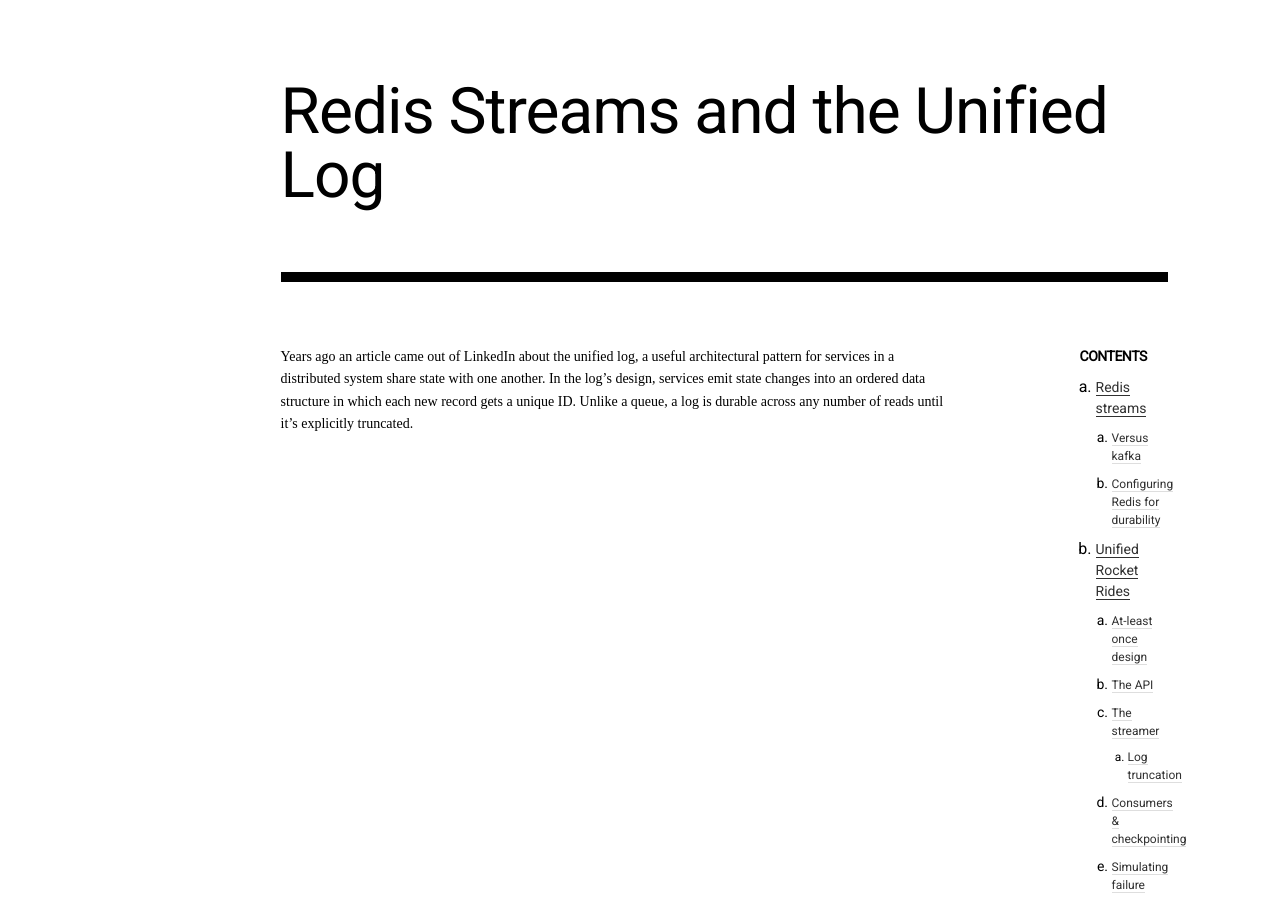
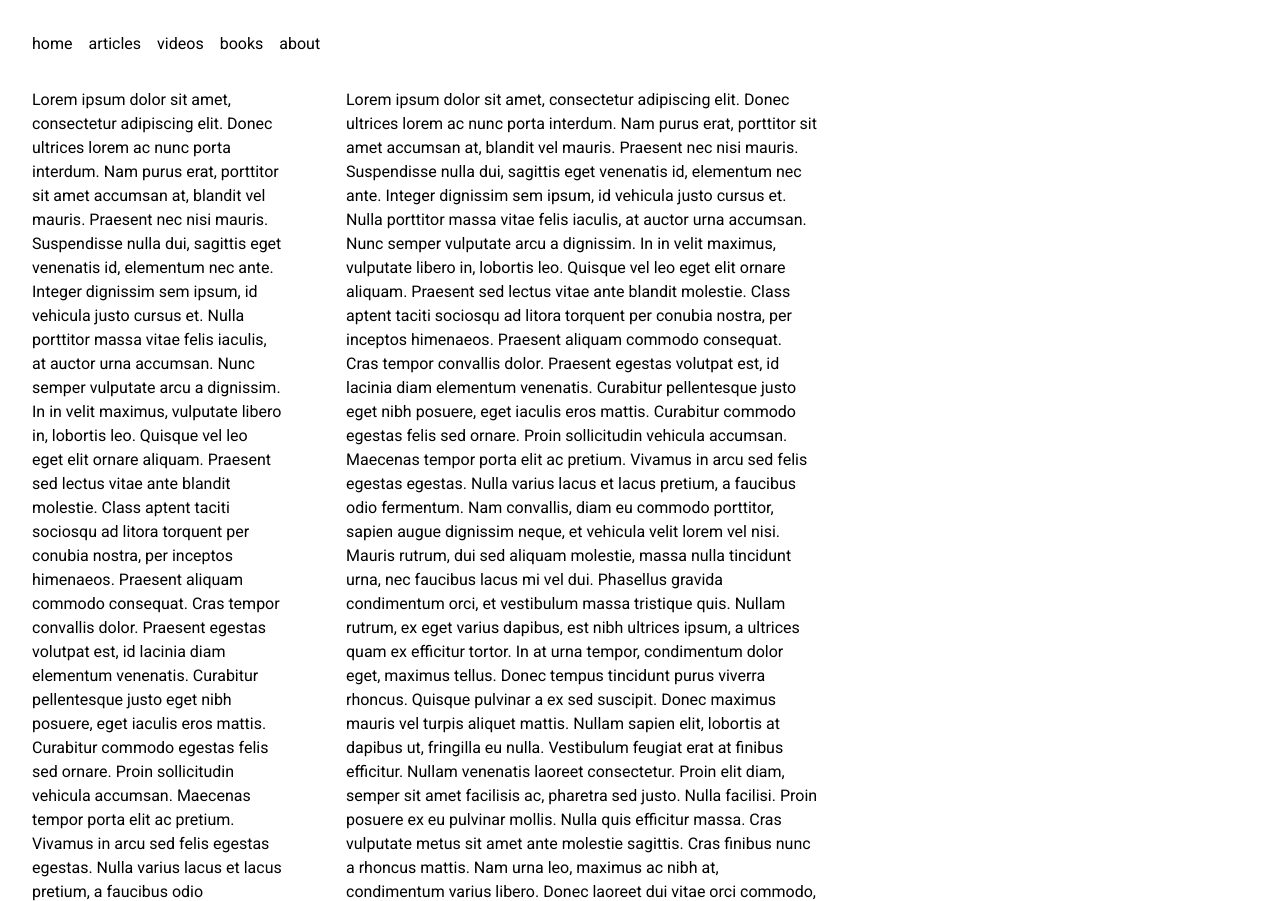
Before and after one commit to r281GQ/blog, a Gatsby site: page / in a window 1280 px wide. Shown: the top 901 px of the page. Built offline with nearby package versions, Linux system fonts and the light colour scheme; Gatsby itself is replaced by a stand-in of ours; a web font is replaced by a local one.

Commit message:
lay founds of home page

```diff
--- a/src/pages/index.js
+++ b/src/pages/index.js
@@ -1,6 +1,6 @@
 import React from 'react'
 
-import Article from './../views/Article'
+import Article from './../views/Home'
 
 const Index = props => <Article {...props} />
 
--- /dev/null
+++ b/src/views/Home/index.js
@@ -0,0 +1,118 @@
+import React from 'react'
+import { Box, Flex } from 'rebass'
+
+import Layout from './../../components/Layout'
+
+const mainLinks = [
+  { name: 'home', link: '/home' },
+  { name: 'articles', link: '/articles' },
+  { name: 'videos', link: '/videos' },
+  { name: 'books', link: '/books' },
+  { name: 'about', link: '/about' },
+]
+
+export default () => (
+  <Layout>
+    <Flex flexDirection="column">
+      <Box py={4}>
+        <Flex>
+          {mainLinks.map(item => (
+            <Box key={item.name} mr={3}>
+              {item.name}
+            </Box>
+          ))}
+        </Flex>
+      </Box>
+      <Flex>
+        <Box css={{ maxWidth: 250 }}>
+          Lorem ipsum dolor sit amet, consectetur adipiscing elit. Donec
+          ultrices lorem ac nunc porta interdum. Nam purus erat, porttitor sit
+          amet accumsan at, blandit vel mauris. Praesent nec nisi mauris.
+          Suspendisse nulla dui, sagittis eget venenatis id, elementum nec ante.
+          Integer dignissim sem ipsum, id vehicula justo cursus et. Nulla
+          porttitor massa vitae felis iaculis, at auctor urna accumsan. Nunc
+          semper vulputate arcu a dignissim. In in velit maximus, vulputate
+          libero in, lobortis leo. Quisque vel leo eget elit ornare aliquam.
+          Praesent sed lectus vitae ante blandit molestie. Class aptent taciti
+          sociosqu ad litora torquent per conubia nostra, per inceptos
+          himenaeos. Praesent aliquam commodo consequat. Cras tempor convallis
+          dolor. Praesent egestas volutpat est, id lacinia diam elementum
+          venenatis. Curabitur pellentesque justo eget nibh posuere, eget
+          iaculis eros mattis. Curabitur commodo egestas felis sed ornare. Proin
+          sollicitudin vehicula accumsan. Maecenas tempor porta elit ac pretium.
+          Vivamus in arcu sed felis egestas egestas. Nulla varius lacus et lacus
+          pretium, a faucibus odio fermentum. Nam convallis, diam eu commodo
+          porttitor, sapien augue dignissim neque, et vehicula velit lorem vel
+          nisi. Mauris rutrum, dui sed aliquam molestie, massa nulla tincidunt
+          urna, nec faucibus lacus mi vel dui. Phasellus gravida condimentum
+          orci, et vestibulum massa tristique quis. Nullam rutrum, ex eget
+          varius dapibus, est nibh ultrices ipsum, a ultrices quam ex efficitur
+          tortor. In at urna tempor, condimentum dolor eget, maximus tellus.
+          Donec tempus tincidunt purus viverra rhoncus. Quisque pulvinar a ex
+          sed suscipit. Donec maximus mauris vel turpis aliquet mattis. Nullam
+          sapien elit, lobortis at dapibus ut, fringilla eu nulla. Vestibulum
+          feugiat erat at finibus efficitur. Nullam venenatis laoreet
+          consectetur. Proin elit diam, semper sit amet facilisis ac, pharetra
+          sed justo. Nulla facilisi. Proin posuere ex eu pulvinar mollis. Nulla
+          quis efficitur massa. Cras vulputate metus sit amet ante molestie
+          sagittis. Cras finibus nunc a rhoncus mattis. Nam urna leo, maximus ac
+          nibh at, condimentum varius libero. Donec laoreet dui vitae orci
+          commodo, eget molestie est suscipit. Aliquam blandit nec risus vitae
+          luctus. Mauris rhoncus ac lectus eget finibus. Praesent facilisis ac
+          dui at dictum. Nam blandit, enim ornare placerat tincidunt, neque
+          ligula faucibus lorem, sed sodales lectus arcu id nibh. Nulla lacinia
+          neque risus, nec suscipit felis convallis eu. Quisque dignissim tellus
+          non sollicitudin hendrerit. Fusce rhoncus iaculis velit. Praesent
+          euismod tellus nec aliquam facilisis. Integer luctus mollis ex, id
+          mollis elit porttitor at. Cras congue metus at lectus dictum, in
+          laoreet massa posuere. Sed sapien ligula, imperdiet eget gravida sed,
+          auctor eu nibh.{' '}
+        </Box>
+        <Box px={5} css={{ maxWidth: 600 }}>
+          Lorem ipsum dolor sit amet, consectetur adipiscing elit. Donec
+          ultrices lorem ac nunc porta interdum. Nam purus erat, porttitor sit
+          amet accumsan at, blandit vel mauris. Praesent nec nisi mauris.
+          Suspendisse nulla dui, sagittis eget venenatis id, elementum nec ante.
+          Integer dignissim sem ipsum, id vehicula justo cursus et. Nulla
+          porttitor massa vitae felis iaculis, at auctor urna accumsan. Nunc
+          semper vulputate arcu a dignissim. In in velit maximus, vulputate
+          libero in, lobortis leo. Quisque vel leo eget elit ornare aliquam.
+          Praesent sed lectus vitae ante blandit molestie. Class aptent taciti
+          sociosqu ad litora torquent per conubia nostra, per inceptos
+          himenaeos. Praesent aliquam commodo consequat. Cras tempor convallis
+          dolor. Praesent egestas volutpat est, id lacinia diam elementum
+          venenatis. Curabitur pellentesque justo eget nibh posuere, eget
+          iaculis eros mattis. Curabitur commodo egestas felis sed ornare. Proin
+          sollicitudin vehicula accumsan. Maecenas tempor porta elit ac pretium.
+          Vivamus in arcu sed felis egestas egestas. Nulla varius lacus et lacus
+          pretium, a faucibus odio fermentum. Nam convallis, diam eu commodo
+          porttitor, sapien augue dignissim neque, et vehicula velit lorem vel
+          nisi. Mauris rutrum, dui sed aliquam molestie, massa nulla tincidunt
+          urna, nec faucibus lacus mi vel dui. Phasellus gravida condimentum
+          orci, et vestibulum massa tristique quis. Nullam rutrum, ex eget
+          varius dapibus, est nibh ultrices ipsum, a ultrices quam ex efficitur
+          tortor. In at urna tempor, condimentum dolor eget, maximus tellus.
+          Donec tempus tincidunt purus viverra rhoncus. Quisque pulvinar a ex
+          sed suscipit. Donec maximus mauris vel turpis aliquet mattis. Nullam
+          sapien elit, lobortis at dapibus ut, fringilla eu nulla. Vestibulum
+          feugiat erat at finibus efficitur. Nullam venenatis laoreet
+          consectetur. Proin elit diam, semper sit amet facilisis ac, pharetra
+          sed justo. Nulla facilisi. Proin posuere ex eu pulvinar mollis. Nulla
+          quis efficitur massa. Cras vulputate metus sit amet ante molestie
+          sagittis. Cras finibus nunc a rhoncus mattis. Nam urna leo, maximus ac
+          nibh at, condimentum varius libero. Donec laoreet dui vitae orci
+          commodo, eget molestie est suscipit. Aliquam blandit nec risus vitae
+          luctus. Mauris rhoncus ac lectus eget finibus. Praesent facilisis ac
+          dui at dictum. Nam blandit, enim ornare placerat tincidunt, neque
+          ligula faucibus lorem, sed sodales lectus arcu id nibh. Nulla lacinia
+          neque risus, nec suscipit felis convallis eu. Quisque dignissim tellus
+          non sollicitudin hendrerit. Fusce rhoncus iaculis velit. Praesent
+          euismod tellus nec aliquam facilisis. Integer luctus mollis ex, id
+          mollis elit porttitor at. Cras congue metus at lectus dictum, in
+          laoreet massa posuere. Sed sapien ligula, imperdiet eget gravida sed,
+          auctor eu nibh.{' '}
+        </Box>
+      </Flex>
+    </Flex>
+  </Layout>
+)
```
